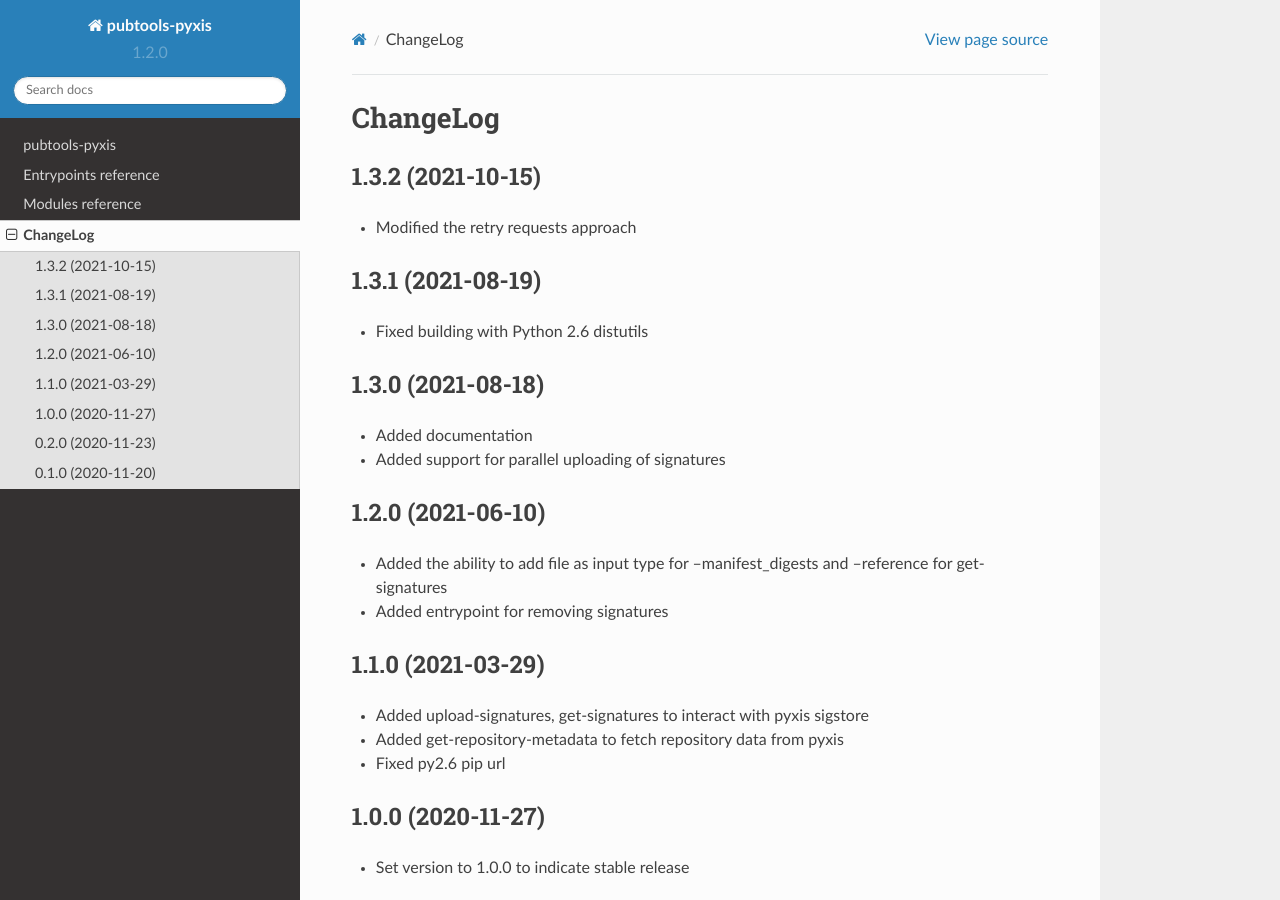
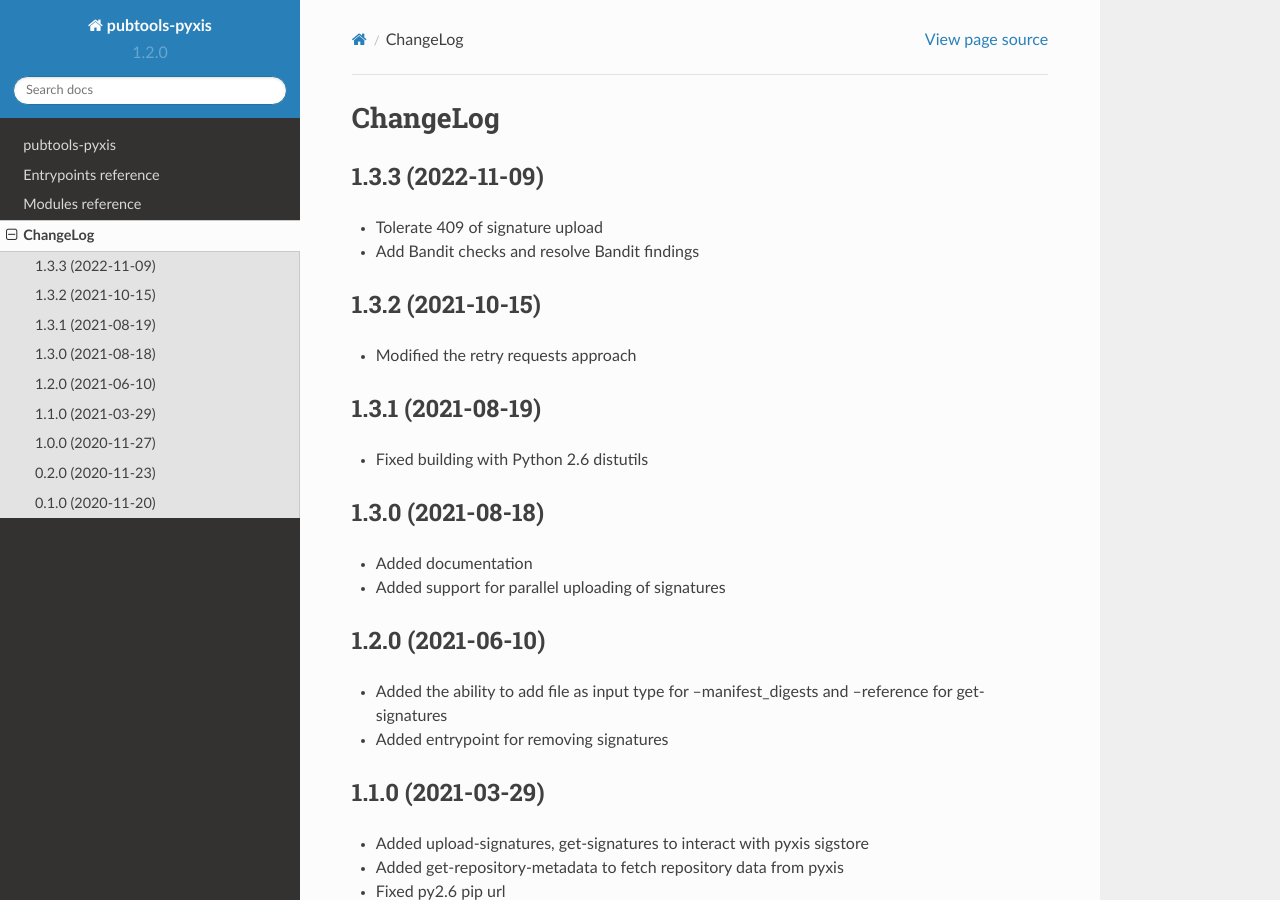
Before and after one commit to release-engineering/pubtools-pyxis, a Sphinx documentation site: the page built from docs/source/CHANGELOG.rst, in a window 1280 px wide and 900 px high. Built offline with Sphinx 7.4.7 and the Read the Docs theme 2.0.0, drawn with Linux system fonts in a browser that asks for light colours.

Commit message:
Release v1.3.3

```diff
--- a/docs/source/CHANGELOG.rst
+++ b/docs/source/CHANGELOG.rst
@@ -1,5 +1,11 @@
 ChangeLog
 =========
+
+1.3.3 (2022-11-09)
+------------------
+
+* Tolerate 409 of signature upload
+* Add Bandit checks and resolve Bandit findings
 
 1.3.2 (2021-10-15)
 ------------------
--- a/setup.py
+++ b/setup.py
@@ -75,7 +75,7 @@
 
 setup(
     name="pubtools-pyxis",
-    version="1.3.2",
+    version="1.3.3",
     description="Pubtools-pyxis",
     long_description=long_description,
     long_description_content_type='text/x-rst',
```
